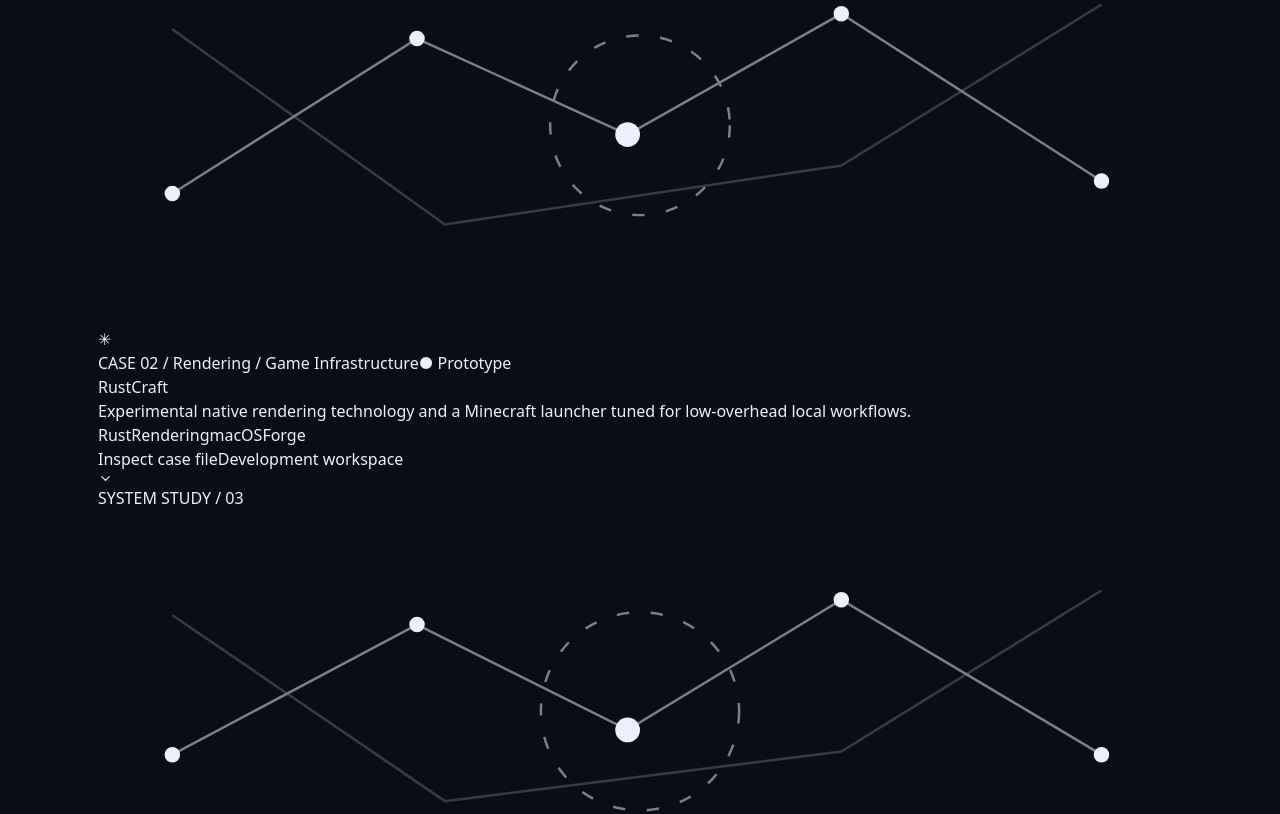
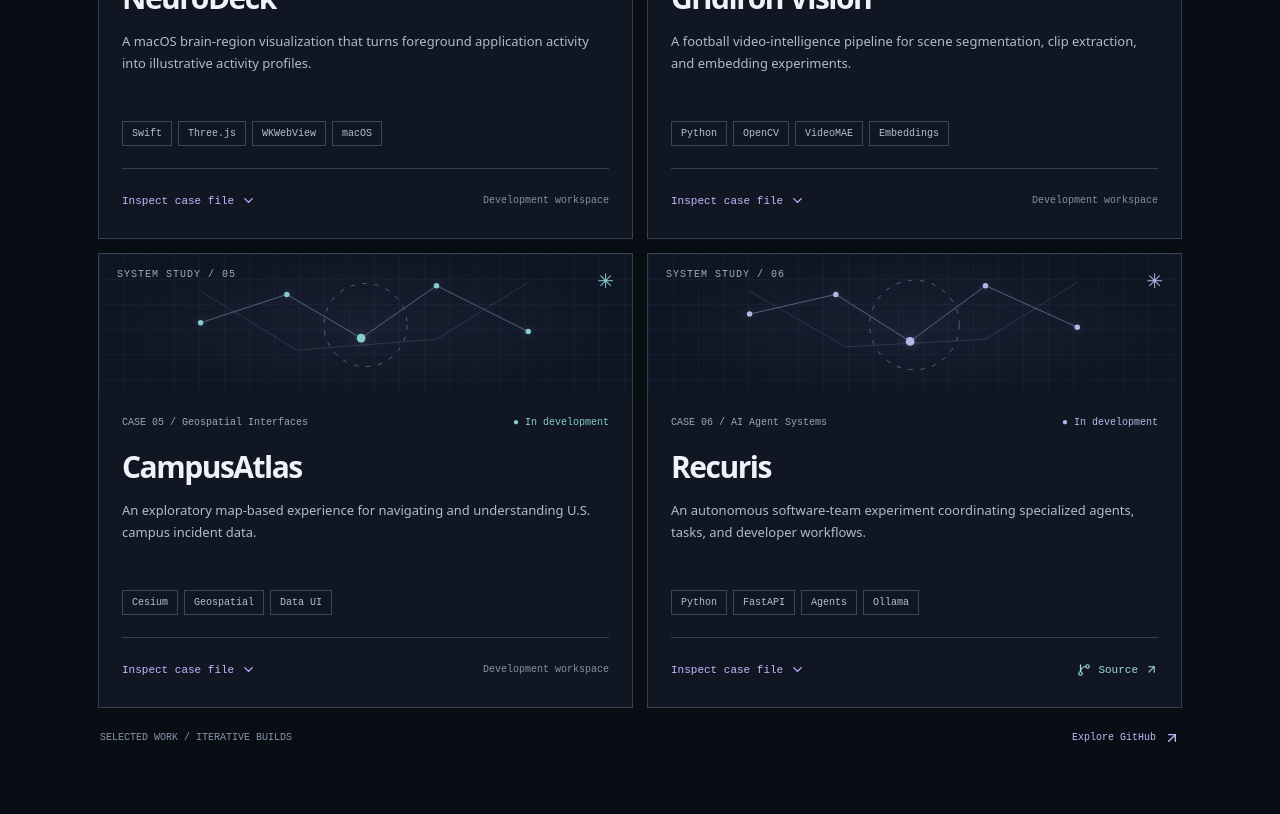
Before and after one commit to vectornomad/portfolio-2026, a React (Vite) app: page / in a window 1280 px wide. Shown: the part 1680-2494 px from the top of the page. Built offline with nearby package versions, Linux system fonts and the light colour scheme.

Commit message:
Add visual system for interactive selected-project case files

```diff
--- a/src/index.css
+++ b/src/index.css
@@ -298,3 +298,36 @@ body { background:#090d14; }
   .signal-live-dot, .signal-field-cross { animation: none !important; }
   .signal-route-pulse { opacity: 0; }
 }
+
+
+/* Signal Lab — current systems case files */
+.case-grid {display:grid;grid-template-columns:repeat(2,minmax(0,1fr));gap:14px;}
+.case-card {min-width:0;overflow:hidden;border:1px solid #354052;background:#101722;transition:border-color .2s,transform .2s;}
+.case-card:hover {border-color:#767097;transform:translateY(-2px);}
+.case-visual {position:relative;height:142px;overflow:hidden;color:var(--case-accent);background:radial-gradient(ellipse at center,#38355244,transparent 70%),#0e1623;}
+.case-visual:after {content:"";position:absolute;inset:0;background-image:linear-gradient(#afb5fa0b 1px,transparent 1px),linear-gradient(90deg,#afb5fa0b 1px,transparent 1px);background-size:25px 25px;pointer-events:none;}
+.case-visual svg {position:absolute;inset:0;width:100%;height:100%;filter:drop-shadow(0 0 4px #c9baff44);}
+.case-visual-label {position:absolute;z-index:1;top:15px;left:18px;font:10px ui-monospace,monospace;letter-spacing:.1em;color:#9facc1;}
+.case-visual-corner {position:absolute;z-index:1;right:18px;top:12px;font-size:20px;}
+.case-body {padding:21px 23px 18px;}
+.case-topline {display:flex;justify-content:space-between;gap:12px;flex-wrap:wrap;font:10px ui-monospace,monospace;color:#97a6bb;}
+.case-status {color:var(--case-accent);white-space:nowrap;}
+.case-body h3 {font-size:clamp(24px,2.5vw,30px);letter-spacing:-.05em;margin-top:16px;font-weight:620;color:#f2f0fb;}
+.case-description {font-size:13px;line-height:1.75;color:#afbbcc;margin-top:10px;min-height:72px;}
+.case-stack {display:flex;gap:6px;flex-wrap:wrap;margin:19px 0 22px;}
+.case-stack span {font:10px ui-monospace,monospace;border:1px solid #3b4759;padding:6px 9px;color:#b3bfd0;}
+.case-actions {border-top:1px solid #354052;display:flex;justify-content:space-between;align-items:center;gap:12px;padding-top:13px;}
+.case-actions button,.case-actions a {display:inline-flex;gap:7px;align-items:center;font:11px ui-monospace,monospace;color:#c5b7ff;min-height:38px;}
+.case-actions a {color:#9cddd4;}
+.case-actions button:hover,.case-actions a:hover {color:white;}
+.case-actions button svg {transition:transform .2s;}
+.case-actions > span {font:10px ui-monospace,monospace;color:#8290a6;text-align:right;}
+.case-notes {border-top:1px dashed #414b60;margin-top:10px;padding-top:19px;}
+.case-notes p {font:10px ui-monospace,monospace;letter-spacing:.1em;color:var(--case-accent);}
+.case-notes ul {display:grid;gap:9px;list-style:none;padding:13px 0 0;}
+.case-notes li {position:relative;padding-left:15px;font-size:12px;line-height:1.7;color:#b7c1d0;}
+.case-notes li:before {content:"+";position:absolute;left:0;color:var(--case-accent);}
+.case-footer {display:flex;justify-content:space-between;align-items:center;gap:15px;padding:22px 2px;color:#8796aa;font:10px ui-monospace,monospace;}
+.case-footer a {display:flex;align-items:center;gap:8px;color:#c5b7ff;}
+@media(max-width:780px){.case-grid{grid-template-columns:1fr;}.case-description{min-height:0;}.case-footer{flex-wrap:wrap;}}
+@media(prefers-reduced-motion:reduce){.case-card:hover{transform:none;}}
```
